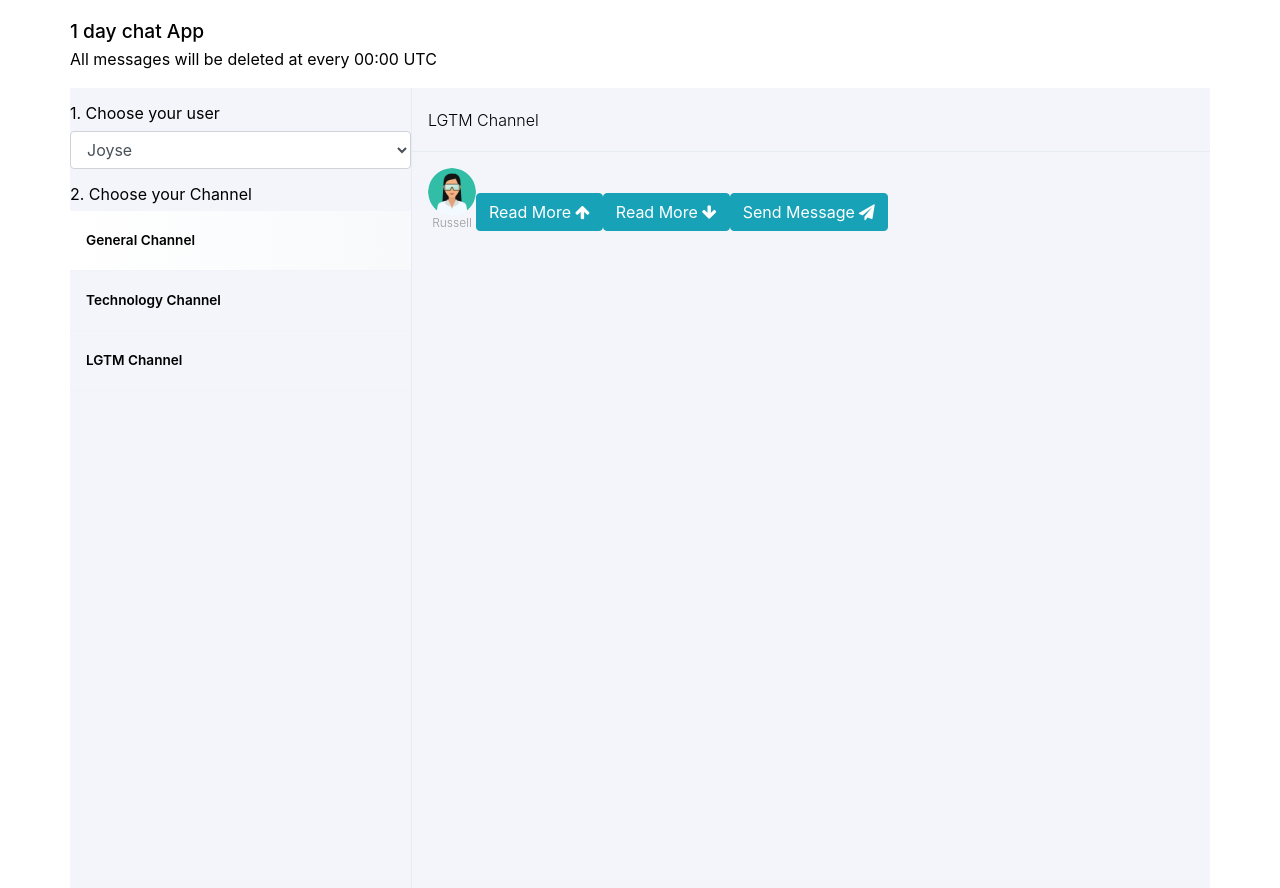
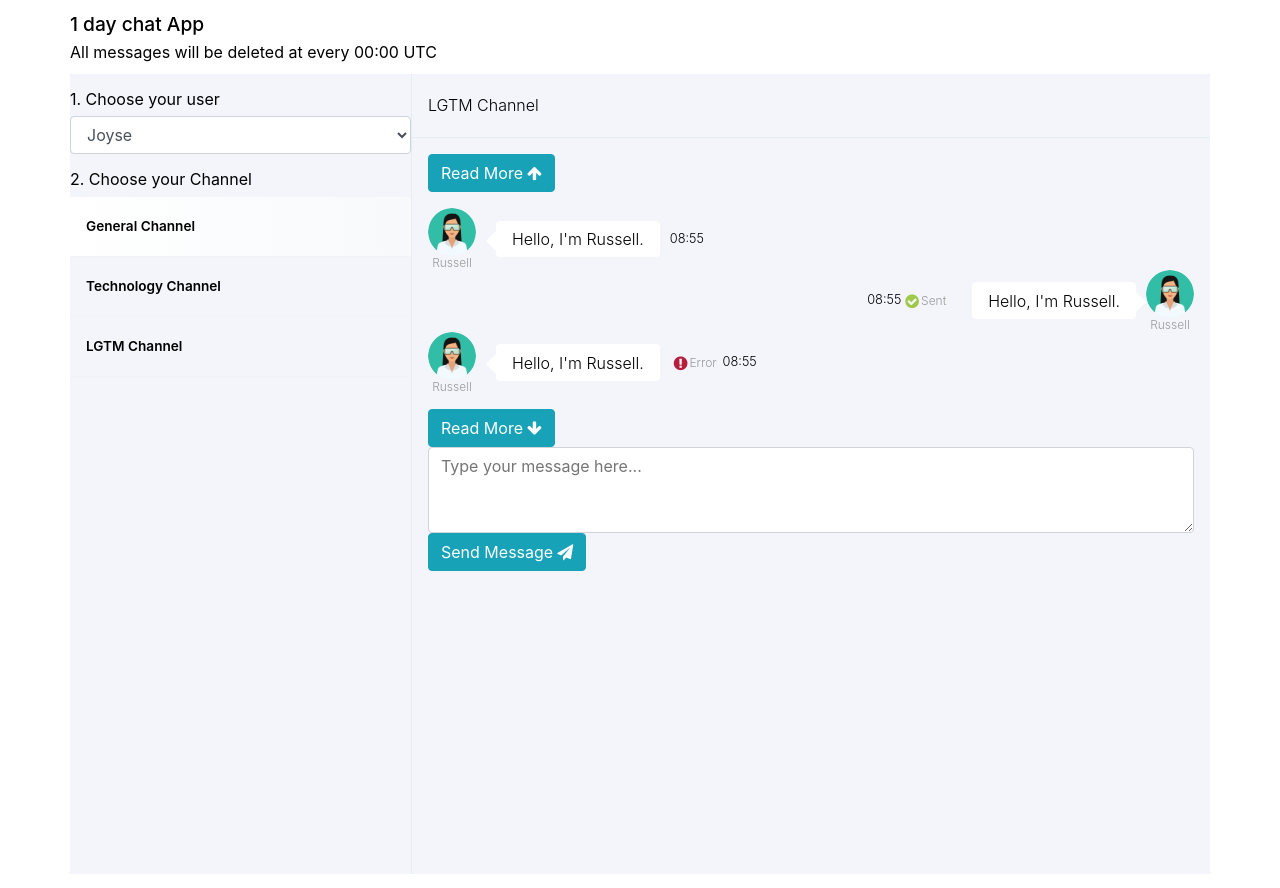
Before and after one commit to kaiching0109/am-project, a React (Create React App) app: page / in a window 1280 px wide. Built offline with nearby package versions, Linux system fonts and the light colour scheme.

Commit message:
refactor: form-control and spacing unit

```diff
--- a/src/components/app/app.component.tsx
+++ b/src/components/app/app.component.tsx
@@ -4,17 +4,41 @@ import Card from '../card/card.component';
 import PageContainer from '../pageContainer/pageContainer.component';
 import WithSideContent from '../../hoc/withSideContent/withSideContent.component';
 import { IconButton } from '../button/button.component';
-import Profile from '../profile/profile.component';
+import Chat from '../chat/chat.component';
+import WithReadMore from '../../hoc/withReadMore/withReadMore.component';
+import Textarea from '../textarea/textarea.component';
 
 export default function App(): React.ReactElement {
   return (
     <PageContainer>
       <WithSideContent>
         <Card title="LGTM Channel">
-          <Profile name="Russell" imgSrc="Russell.png" />
-          <IconButton icon="fa fa-arrow-up" label="Read More" />
-          <IconButton icon="fa fa-arrow-down" label="Read More" />
-          <IconButton icon="fa fa-send" label="Send Message" />
+          <WithReadMore>
+            <Chat
+              profile={{ name: 'Russell', imgSrc: 'Russell.png' }}
+              message="Hello, I'm Russell."
+              time="08:55"
+              direction="l"
+            />
+            <Chat
+              profile={{ name: 'Russell', imgSrc: 'Russell.png' }}
+              message="Hello, I'm Russell."
+              time="08:55"
+              status="1"
+              direction="r"
+            />
+            <Chat
+              profile={{ name: 'Russell', imgSrc: 'Russell.png' }}
+              message="Hello, I'm Russell."
+              time="08:55"
+              status="-1"
+              direction="l"
+            />
+          </WithReadMore>
+          <div className="form">
+            <Textarea rows={3} placeholder="Type your message here..." />
+            <IconButton icon="fa fa-send" label="Send Message" />
+          </div>
         </Card>
       </WithSideContent>
     </PageContainer>
--- a/src/components/button/button.component.tsx
+++ b/src/components/button/button.component.tsx
@@ -12,7 +12,7 @@ const DEFAULT_COLOR = 'primary';
 function Button(props: ButtonProps): React.ReactElement {
   const { color = DEFAULT_COLOR, children, ...restProps } = props;
   const COLOR_REF = {
-    primary: styles['root-primary'],
+    primary: styles.rootPrimary,
   };
 
   const getButtonClass = (): string => {
--- a/src/components/button/button.module.scss
+++ b/src/components/button/button.module.scss
@@ -8,7 +8,7 @@
   line-height: 1.5;
   border: 1px solid transparent;
 
-  &.root-primary {
+  &.rootPrimary {
     color: var(--color-white);
     background-color: var(--color-primary);
     border-color: var(--color-primary);
@@ -21,9 +21,7 @@
 
 .inner {
   @include font($weight: 400);
-  display: flex;
-  align-items: center;
-  justify-content: center;
+  @include flex-center-center;
 
   i {
     margin-left: 4px;
--- a/src/components/chat/chat.module.scss
+++ b/src/components/chat/chat.module.scss
@@ -1,16 +1,17 @@
-// TODO:
+@import '../../styles/mixins';
+
 .root {
   display: block;
+
+  .messageBox {
+    margin-left: 1.25rem;
+    margin-right: .625rem;
+  }
 
   &.rootLeft {
 
     .inner, .infoBox {
       flex-direction: row;
-    }
-
-    .messageBox {
-      margin-left: 20px;
-      margin-right: 10px;
     }
   }
 
@@ -21,8 +22,6 @@
     }
 
     .messageBox {
-      margin-left: 10px;
-      margin-right: 20px;
 
       &::before {
         transform: rotateY(180deg);
@@ -33,17 +32,13 @@
   }
 
   .inner {
-    display: flex;
-    align-items: center;
+    @include flex-center;
   }
 
   .messageBox {
-    padding: 0.4rem 1rem;
-    -webkit-border-radius: 4px;
-    -moz-border-radius: 4px;
+    padding: .4rem 1rem;
     border-radius: 4px;
-    background: #ffffff;
-    font-weight: 300;
+    background: var(--color-white);
     line-height: 150%;
     position: relative;
 
@@ -55,7 +50,7 @@
       top: 10px;
       left: -20px;
       border: 10px solid;
-      border-color: transparent #ffffff transparent transparent;
+      border-color: transparent var(--color-white) transparent transparent;
     }
   }
 }
@@ -74,10 +69,8 @@
 }
 
 .info {
+  @include font($size: .8rem);
+  @include flex-center-center;
   padding: 0;
-  font-size: 0.8rem;
-  display: flex;
   flex-direction: row;
-  align-items: center;
-  justify-content: center;
 }
--- a/src/components/pageContainer/pageContainer.module.scss
+++ b/src/components/pageContainer/pageContainer.module.scss
@@ -6,15 +6,15 @@
   margin: 0 auto;
 
   .header {
-    padding-top: 20px;
-    padding-bottom: 20px;
+    padding-top: .8rem;
+    padding-bottom: .8rem;
 
     .title {
       @include font($size: 1.2rem, $weight: 500);
 
       & + .description {
         @include font($weight: 400);
-        margin-top: 8px;
+        margin-top: .5rem;
       }
     }
   }
--- a/src/components/select/select.module.scss
+++ b/src/components/select/select.module.scss
@@ -2,18 +2,7 @@
 
 .root {
   @include font($weight: 400);
-  display: block;
-  width: 100%;
-  height: calc(1.5em + 0.75rem + 2px);
-  padding: 0.375rem 0.75rem;
-  line-height: 1.5;
-  color: var(--color-select);
-  background-color: var(--color-white);
-  background-clip: padding-box;
-  border: 1px solid var(--color-select-border);
-  border-radius: 4px;
-  transition: border-color 0.15s ease-in-out, box-shadow 0.15s ease-in-out;
-  appearance: auto;
+  @include form-control;
 
   &:focus {
     border-color: var(--color-focus);
--- a/src/styles/_mixins.scss
+++ b/src/styles/_mixins.scss
@@ -18,6 +18,32 @@
   font-family: $font-family;
   font-size: $size;
   font-weight: $weight;
+}
+
+@mixin form-control {
+  display: block;
+  width: 100%;
+  height: calc(1.5em + 0.75rem + 2px);
+  padding: 0.375rem 0.75rem;
+  line-height: 1.5;
+  color: var(--color-select);
+  background-color: var(--color-white);
+  background-clip: padding-box;
+  border: 1px solid var(--color-select-border);
+  border-radius: 4px;
+  transition: border-color 0.15s ease-in-out, box-shadow 0.15s ease-in-out;
+  appearance: auto;
+}
+
+@mixin flex-center {
+  display: flex;
+  align-items: center;
+}
+
+@mixin flex-center-center {
+  display: flex;
+  align-items: center;
+  justify-content: center;
 }
 
 @mixin text-overflow-n($n) {
```
